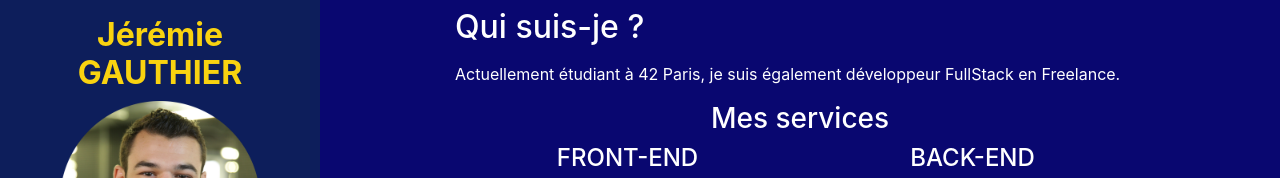
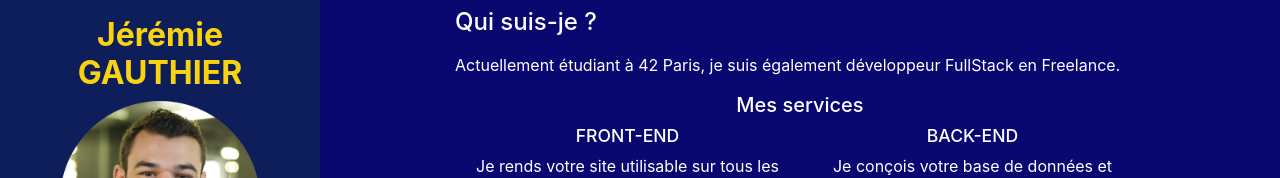
Before and after one commit to jeremie-gauthier/jeremie-gauthier.github.io, a Gatsby site: page / in a window 1280 px wide. Shown: the top 178 px of the page. Built offline with nearby package versions, Linux system fonts and the light colour scheme; Gatsby itself is replaced by a stand-in of ours; no server answers.

Commit message:
style h<n> globally

```diff
--- a/src/components/header-desktop.module.css
+++ b/src/components/header-desktop.module.css
@@ -4,7 +4,6 @@
 }
 
 .title {
-	font-size: 2rem;
 	font-weight: bold;
 	color: #f9d310;
 }
--- a/src/styles/global.css
+++ b/src/styles/global.css
@@ -40,3 +40,19 @@ body {
 footer {
 	align-self: center;
 }
+
+h1 {
+	font-size: 2rem;
+}
+
+h2 {
+	font-size: 1.5rem;
+}
+
+h3 {
+	font-size: 1.25rem;
+}
+
+h4 {
+	font-size: 1.1rem;
+}
```
